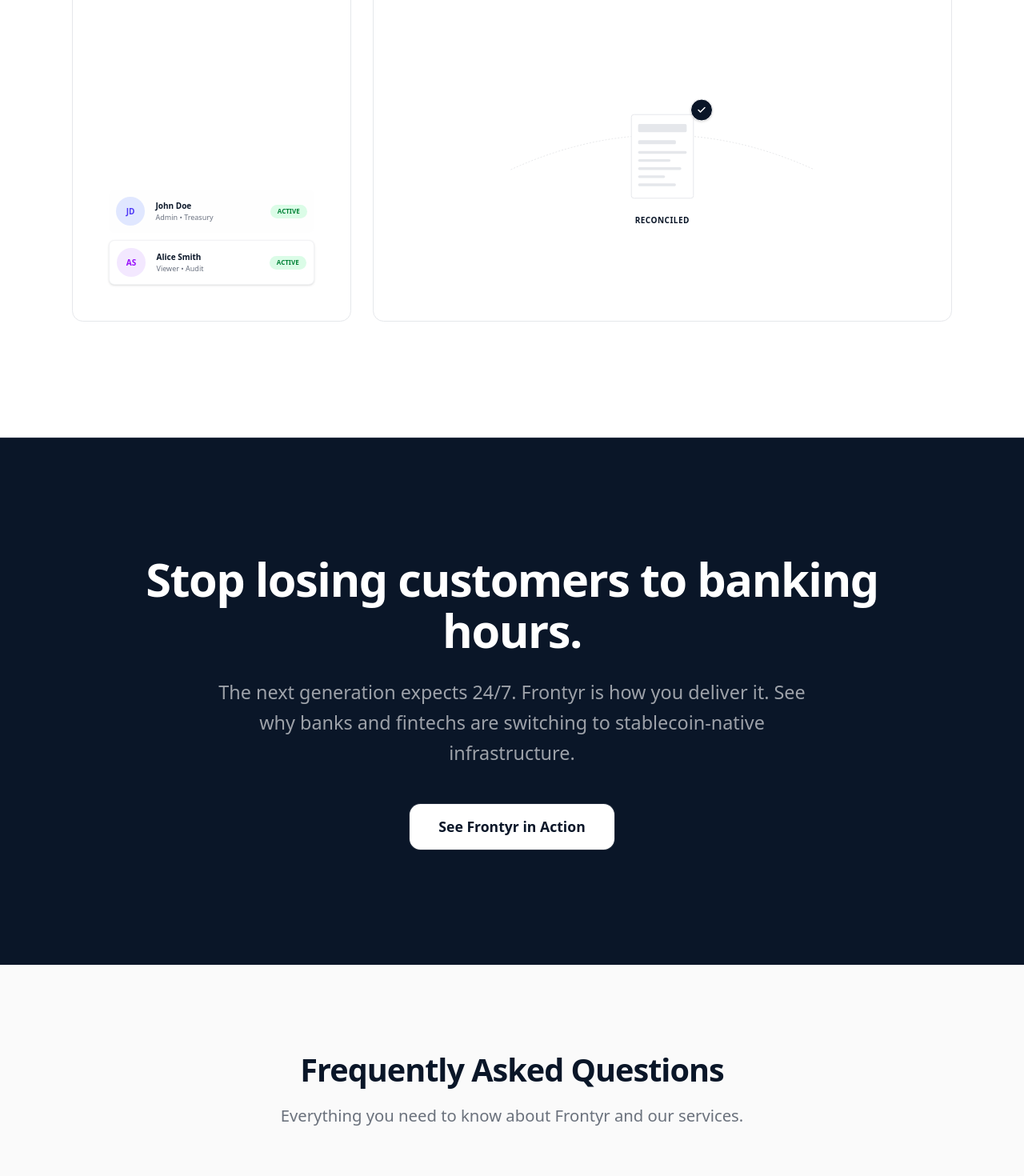
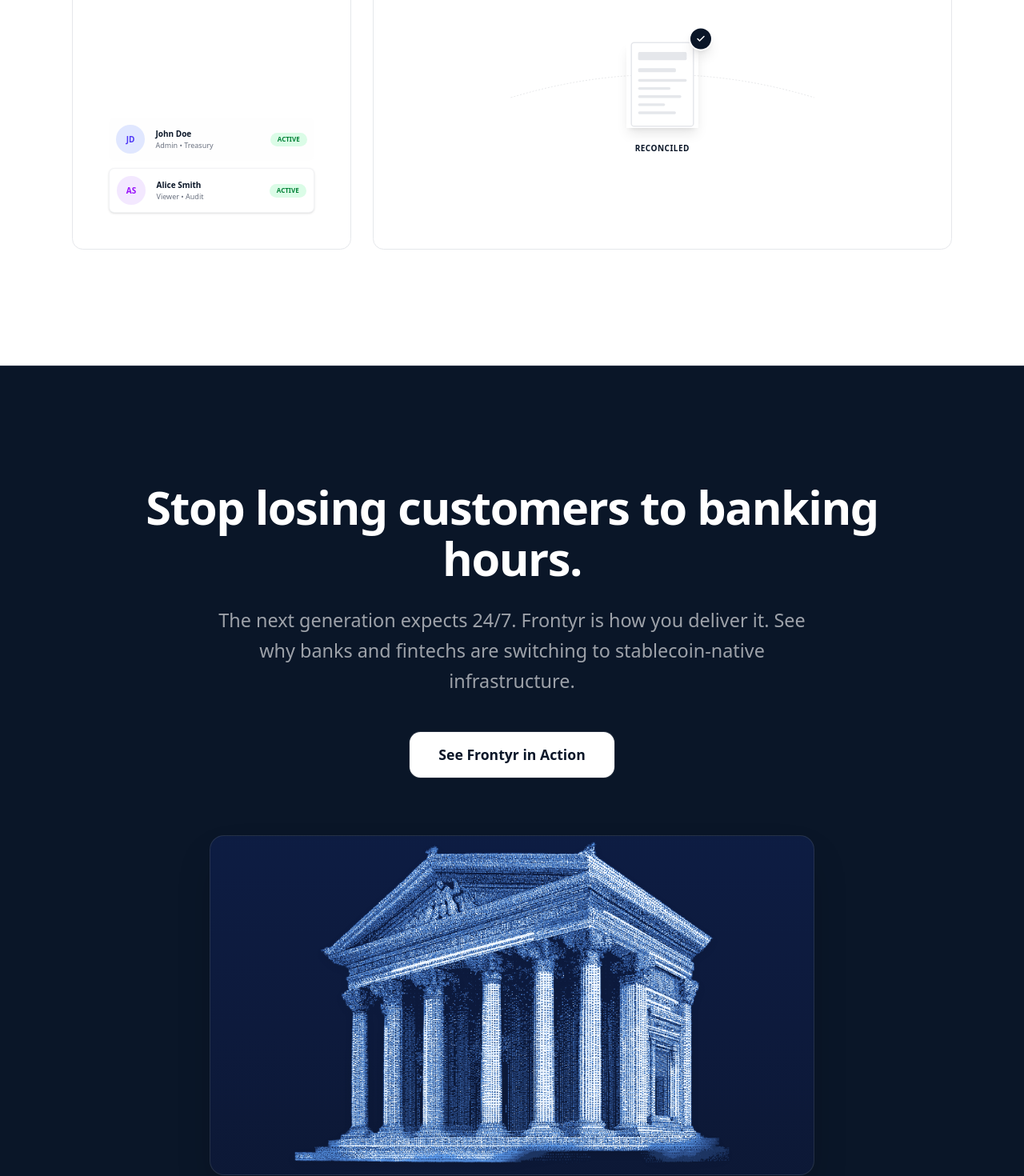
Before and after one commit to swedishfrenchpress/frontyr-website-exploration, a Next.js app: page / in a window 1280 px wide. Shown: the part 3980-5450 px from the top of the page at 80% size. Built offline with nearby package versions, Linux system fonts and the light colour scheme.

Commit message:
updated copy in features section.

```diff
--- a/app/components/Contact.tsx
+++ b/app/components/Contact.tsx
@@ -1,4 +1,6 @@
 'use client';
+
+import Image from 'next/image';
 
 export function Contact() {
   return (
@@ -15,9 +17,23 @@
         </p>
 
         {/* CTA Button - same style as Hero */}
-        <button className="group relative isolate overflow-hidden bg-white text-obsidian text-sm font-semibold px-8 py-3.5 rounded-xl shadow-[0_1px_2px_rgba(0,0,0,0.08)] ring-1 ring-white/10 transition-all duration-300 hover:bg-white/90 hover:scale-[1.02] hover:shadow-lg cursor-pointer">
+        <button className="group relative isolate overflow-hidden bg-white text-obsidian text-sm font-semibold px-8 py-3.5 rounded-xl shadow-[0_1px_2px_rgba(0,0,0,0.08)] ring-1 ring-white/10 transition-all duration-300 hover:bg-white/90 hover:scale-[1.02] hover:shadow-lg cursor-pointer mb-16">
           <span className="relative z-10">See Frontyr in Action</span>
         </button>
+
+        {/* Bank Image Container */}
+        <div className="relative w-full max-w-2xl mx-auto aspect-video rounded-2xl overflow-hidden bg-gradient-to-b from-blue-900/20 to-blue-950/20 border border-white/10 shadow-2xl">
+          <div className="absolute inset-0 flex items-center justify-center p-8">
+             <Image
+               src="/bank.png"
+               alt="Traditional Banking Structure"
+               fill
+               className="object-contain drop-shadow-lg"
+             />
+          </div>
+          {/* Decorative background glow */}
+          <div className="absolute inset-0 bg-blue-500/10 mix-blend-overlay pointer-events-none" />
+        </div>
       </div>
     </section>
   );
--- a/app/components/Features.tsx
+++ b/app/components/Features.tsx
@@ -432,7 +432,7 @@
           {/* Card 1: Modern Treasury Management (Large) */}
           <div className="md:col-span-8 group relative bg-white border border-border rounded-xl overflow-hidden hover:border-obsidian/30 transition-all duration-500">
             <div className="p-10">
-              <div className="flex-1 max-w-lg">
+              <div className="flex-1 max-w-none">
                 <div className="w-10 h-10 bg-canvas border border-border rounded flex items-center justify-center mb-6 text-obsidian shadow-sm">
                   <Layers className="w-5 h-5" />
                 </div>
@@ -600,8 +600,8 @@
 
           {/* Card 4: Reconciliation (Large) */}
           <div className="md:col-span-8 group relative bg-white border border-border rounded-xl overflow-hidden hover:border-obsidian/30 transition-all duration-500">
-             <div className="relative z-10 p-10 h-full">
-                <div className="max-w-lg">
+             <div className="relative z-10 p-10 h-full flex flex-col justify-between">
+                <div className="max-w-none">
                     <div className="w-10 h-10 bg-canvas border border-border rounded flex items-center justify-center mb-6 text-obsidian shadow-sm">
                         <Renew className="w-5 h-5" />
                     </div>
@@ -613,7 +613,7 @@
                     </p>
                 </div>
 
-                <div className="mt-32 h-64 w-full relative flex items-center justify-center">
+                <div className="mt-12 h-64 w-full relative flex items-center justify-center">
                   <ReconciliationAnimation />
                 </div>
              </div>
--- a/app/components/ReconciliationAnimation.tsx
+++ b/app/components/ReconciliationAnimation.tsx
@@ -3,28 +3,48 @@
 import { motion, useMotionValue, useTransform, animate } from 'framer-motion';
 import { useEffect, useState, useRef } from 'react';
 
-const DocumentIcon = ({ className, contentRows = 1 }: { className?: string, contentRows?: number }) => (
+const DocumentIcon = ({ className, contentRows = 1, variant = 'solid' }: { className?: string, contentRows?: number, variant?: 'outline' | 'solid' }) => (
   <svg viewBox="0 0 24 32" fill="none" className={className} xmlns="http://www.w3.org/2000/svg">
     {/* Main Rect */}
     <rect
       x="0.5" y="0.5" width="23" height="31" rx="1"
-      fill="white"
-      stroke="#E5E7EB"
-      strokeWidth="1"
+      fill={variant === 'solid' ? "white" : "none"}
+      stroke={variant === 'solid' ? "#E5E7EB" : "#9CA3AF"}
+      strokeWidth={variant === 'solid' ? 1.5 : 1}
+      strokeDasharray={variant === 'solid' ? "none" : "3 3"}
+      strokeOpacity={1}
       vectorEffect="non-scaling-stroke"
     />
 
     {/* Header Bar */}
-    <rect x="3" y="4" width="18" height="3" rx="0.5" fill="#E5E7EB" />
+    <rect
+      x="3" y="4" width="18" height="3" rx="0.5"
+      fill={variant === 'solid' ? "#E5E7EB" : "none"}
+      stroke={variant === 'outline' ? "#9CA3AF" : "none"}
+      strokeWidth={variant === 'outline' ? 1 : 0}
+      strokeDasharray={variant === 'outline' ? "2 2" : "none"}
+      strokeOpacity={1}
+    />
 
     {/* Content Lines */}
-    <g fill="#E5E7EB">
-       <rect x="3" y="10" width="14" height="1.5" rx="0.5" />
-       {contentRows >= 1 && <rect x="3" y="14" width="18" height="1" rx="0.5" />}
-       {contentRows >= 2 && <rect x="3" y="17" width="12" height="1" rx="0.5" />}
-       {contentRows >= 2 && <rect x="3" y="20" width="16" height="1" rx="0.5" />}
-       {contentRows >= 3 && <rect x="3" y="23" width="10" height="1" rx="0.5" />}
-       {contentRows >= 3 && <rect x="3" y="26" width="14" height="1" rx="0.5" />}
+    <g fill={variant === 'solid' ? "#E5E7EB" : "#9CA3AF"}>
+       {variant === 'solid' ? (
+         <>
+           <rect x="3" y="10" width="14" height="1.5" rx="0.5" />
+           {contentRows >= 1 && <rect x="3" y="14" width="18" height="1" rx="0.5" /> }
+           {contentRows >= 2 && <rect x="3" y="17" width="12" height="1" rx="0.5" /> }
+           {contentRows >= 2 && <rect x="3" y="20" width="16" height="1" rx="0.5" /> }
+           {contentRows >= 3 && <rect x="3" y="23" width="10" height="1" rx="0.5" /> }
+           {contentRows >= 3 && <rect x="3" y="26" width="14" height="1" rx="0.5" /> }
+         </>
+       ) : (
+         /* Subtle lines for outline mode */
+         <>
+           <rect x="3" y="10" width="14" height="1" rx="0.5" fillOpacity="0.5" />
+           <rect x="3" y="14" width="18" height="1" rx="0.5" fillOpacity="0.5" />
+           <rect x="3" y="17" width="12" height="1" rx="0.5" fillOpacity="0.5" />
+         </>
+       )}
     </g>
   </svg>
 );
@@ -38,24 +58,18 @@
   useEffect(() => {
     // The main loop
     const runAnimation = async () => {
-      if (isHovered) return; // Pause if user is scrubbing (future feature) or just hovering
+      if (isHovered) return;
 
-      // Reset
       progress.set(0);
 
-      // Animate 0 -> 1
+      // Animate 0 -> 1 with smooth easeOut
       await animate(progress, 1, {
         duration: 5,
-        ease: "easeInOut",
-        onComplete: () => {
-           // Hold for 2 seconds then restart loop is handled by the recursion/useEffect
-        }
+        ease: "easeOut", // Smoother, no bounce
+        onComplete: () => {}
       });
 
-      // Hold state
       await new Promise(resolve => setTimeout(resolve, 2000));
-
-      // If still mounted/running, loop
       runAnimation();
     };
 
@@ -69,10 +83,11 @@
   // Derived transforms
 
   // Opacity: Left/Right papers fade out around 0.5
+  // We keep them visible (1) longer to ensure no flickering
   const papersOpacity = useTransform(progress, [0, 0.45, 0.5], [1, 1, 0]);
 
-  // Scale: Merged paper pops in around 0.5
-  const mergedScale = useTransform(progress, [0.45, 0.5, 0.6], [0.8, 1.1, 1]);
+  // Scale: Merged paper smooth transition (no overshoot)
+  const mergedScale = useTransform(progress, [0.45, 0.6], [0.9, 1]);
   const mergedOpacity = useTransform(progress, [0.45, 0.5], [0, 1]);
 
   // Positions for Papers
@@ -80,19 +95,18 @@
   const rightX = useTransform(progress, [0, 0.5], ["80%", "50%"]);
 
   // Path is a "Bridge" arch: M 10 50 Q 50 10 90 50
-  // Container is ~200px high.
-  // We reduce the negative Y offset to keep it tighter and further from text
-  const arcY = useTransform(progress, [0, 0.25, 0.5], [0, -30, 0]);
+  // Reduced arc height slightly to -20 to keep it tighter
+  const arcY = useTransform(progress, [0, 0.25, 0.5], [0, -20, 0]);
 
   return (
     <div
-      className="w-full h-full flex flex-col select-none"
+      className="w-full h-full flex flex-col select-none relative z-10"
       ref={containerRef}
       onMouseEnter={() => setIsHovered(true)}
       onMouseLeave={() => setIsHovered(false)}
     >
       {/* Top Section: Animation Area */}
-      <div className="flex-1 relative w-full flex items-center justify-center min-h-[180px]">
+      <div className="absolute inset-0 flex items-center justify-center">
 
         {/* Curved Dotted Line (SVG) */}
          <svg
@@ -101,7 +115,7 @@
             preserveAspectRatio="none"
          >
             <path
-              d="M 20 50 Q 50 20 80 50"
+              d="M 20 50 Q 50 30 80 50"
               fill="none"
               stroke="currentColor"
               className="text-obsidian"
@@ -112,39 +126,39 @@
          </svg>
 
 
-        {/* Left Paper: On-Chain */}
+        {/* Left Paper: On-Chain (Outline) */}
         <motion.div
-          className="absolute top-1/2 left-0 -translate-x-1/2 -translate-y-1/2 z-10 flex flex-col items-center gap-2"
+          className="absolute top-1/2 -translate-x-1/2 -translate-y-1/2 z-20 flex flex-col items-center gap-2"
           style={{
             left: leftX,
             y: arcY,
             opacity: papersOpacity
           }}
         >
-          <div className="relative">
-             <DocumentIcon className="w-16 h-20" contentRows={1} />
+          <div className="relative opacity-50">
+             <DocumentIcon className="w-16 h-20" contentRows={1} variant="outline" />
           </div>
         </motion.div>
 
 
-        {/* Right Paper: Ledger */}
+        {/* Right Paper: Ledger (Outline) */}
         <motion.div
-          className="absolute top-1/2 left-0 -translate-x-1/2 -translate-y-1/2 z-10 flex flex-col items-center gap-2"
+          className="absolute top-1/2 -translate-x-1/2 -translate-y-1/2 z-20 flex flex-col items-center gap-2"
           style={{
             left: rightX,
             y: arcY,
             opacity: papersOpacity
           }}
         >
-          <div className="relative">
-             <DocumentIcon className="w-16 h-20" contentRows={2} />
+          <div className="relative opacity-50">
+             <DocumentIcon className="w-16 h-20" contentRows={2} variant="outline" />
           </div>
         </motion.div>
 
 
-        {/* Merged Paper: Reconciled */}
+        {/* Merged Paper: Reconciled (Solid) */}
         <motion.div
-          className="absolute top-1/2 left-1/2 -translate-x-1/2 -translate-y-1/2 z-20 flex flex-col items-center gap-2"
+          className="absolute top-1/2 left-1/2 -translate-x-1/2 -translate-y-1/2 z-30 flex flex-col items-center gap-2"
           style={{
             scale: mergedScale,
             opacity: mergedOpacity
@@ -152,7 +166,7 @@
         >
            {/* Success Badge */}
            <motion.div
-             className="absolute -top-4 -right-4 z-30 bg-obsidian rounded-full shadow-sm border border-white p-1.5"
+             className="absolute -top-4 -right-4 z-40 bg-obsidian rounded-full shadow-lg border-2 border-white p-1.5 flex items-center justify-center"
              initial={{ scale: 0 }}
              animate={{ scale: 1 }}
              transition={{ delay: 3 }} // Hardcoded delay relative to animation loop
@@ -166,7 +180,7 @@
            </motion.div>
 
           <div className="relative">
-             <DocumentIcon className="w-20 h-24" contentRows={3} />
+             <DocumentIcon className="w-20 h-24 shadow-lg border-obsidian/10" contentRows={3} variant="solid" />
           </div>
 
           <span className="text-[10px] uppercase font-bold text-obsidian tracking-wider font-mono mt-2">Reconciled</span>
```
Also changed, not shown: public/bank.png (added).
